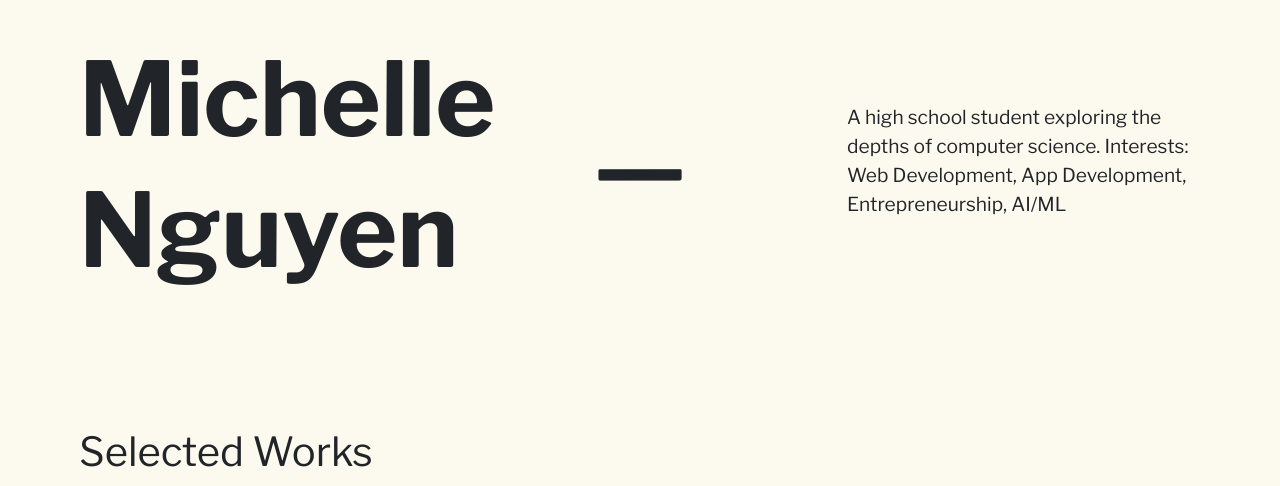
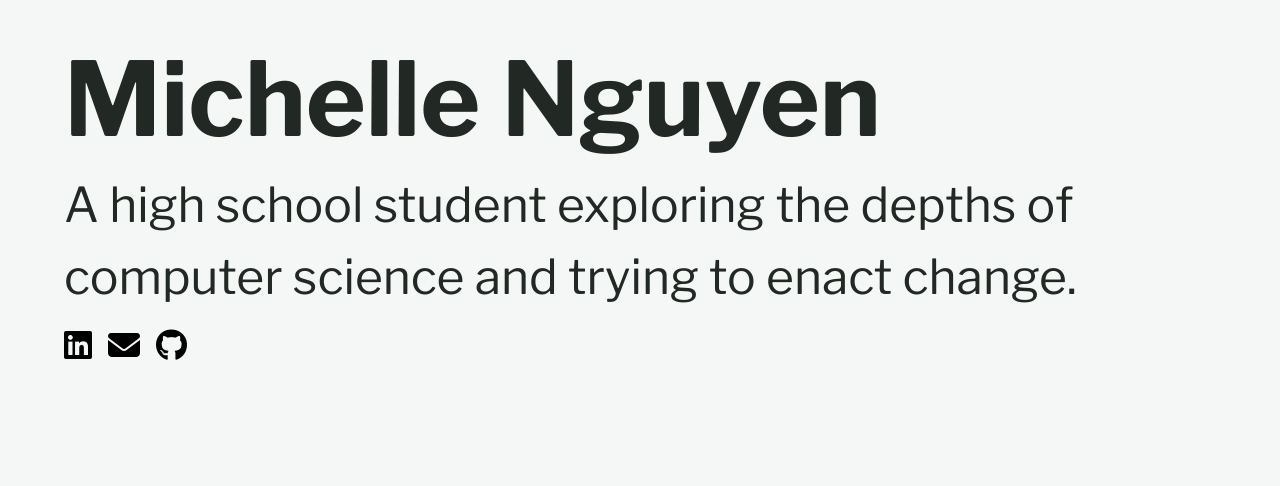
Before and after one commit to michellehwin/michelle.github.io, a plain HTML site: page index.html in a window 1280 px wide. Shown: the part 122-608 px from the top of the page. Drawn offline with nearby package versions, Linux system fonts and the light colour scheme.

Commit message:
add socials

```diff
--- a/index.html
+++ b/index.html
@@ -21,19 +21,20 @@
 
     <div class="container-fluid">
         <div class="row name align-items-center">
-            <div class="col-sm-12 col-md-4 text-center">
-                <h1>Michelle</h1>
-                <h1>Nguyen</h1>
-            </div>
-            <div class="col-sm-12 col-md-4 text-center">
-                <h1>—</h1>
-            </div>
-            <div class="col-sm-12 col-md-4">
-                <p>
-                    A high school student exploring the depths of computer science.
-                    Interests: Web Development, App Development, Entrepreneurship, AI/ML
-                </p>
-            </div>
+
+            <h1>Michelle Nguyen</h1>
+            <p>
+                A high school student exploring the depths of computer science and trying to enact change.
+            </p>
+            <a href="https://www.linkedin.com/in/michelle-nguyen-0411891a6/" target="_blank">
+                <i class="fab fa-linkedin fa-2x"></i>
+            </a>
+            <a href="mailto:michellehwin@gmail.com" target="_blank" class ="px-3">
+                <i class="fas fa-envelope fa-2x"></i>
+            </a>
+            <a href="https://github.com/michellehwin/" target="_blank">
+                <i class="fab fa-github fa-2x"></i>
+            </a>
         </div>
         <div class="work">
             <h1>Selected Works</h1>
--- a/main.css
+++ b/main.css
@@ -1,5 +1,6 @@
 body {
-    background-color: #fcf9ee;
+    background-color: #F4F7F5;
+    color: #222823;
     margin: 0 5%;
     font-family: 'Libre Franklin', sans-serif;
 }
@@ -27,6 +28,9 @@ body {
     p{
         font-size: 1.2rem;
     }
+    .name p {
+      font-size: 3rem;
+    }
  }
 
  /* unvisited link */
```
